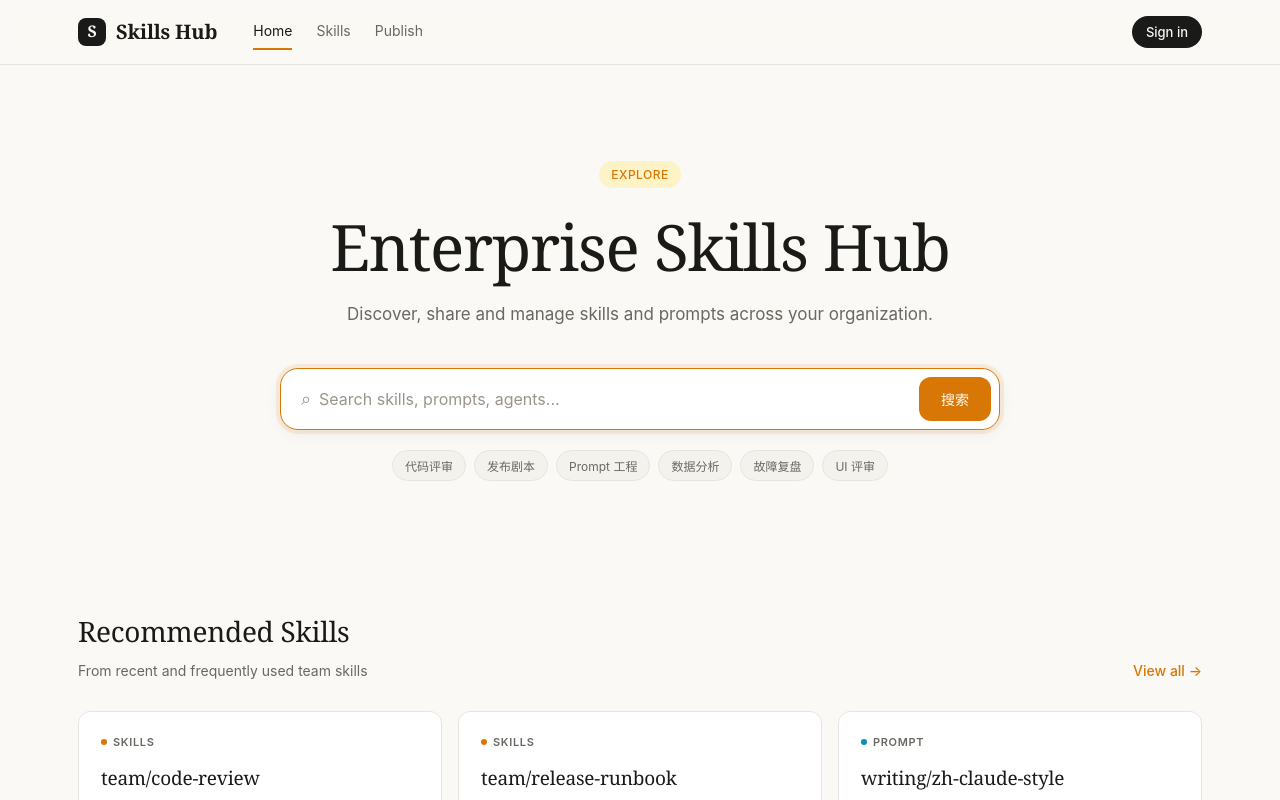
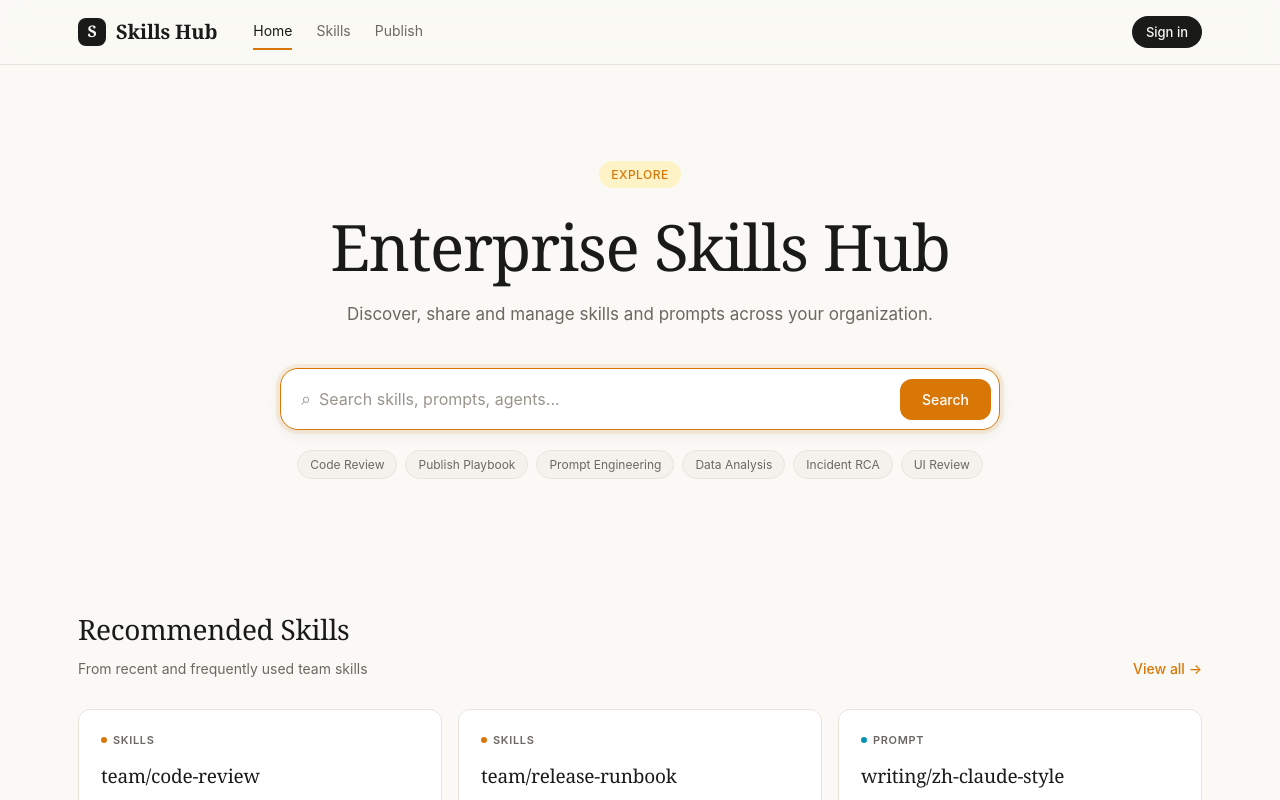
Before and after one commit to niuben/skills, a React (Vite) app in the folder apps/web/: page / in a window 1280 px wide. Shown: the top 800 px of the page. Built offline with nearby package versions, Linux system fonts and the light colour scheme; no server answers.

Commit message:
fix: add i18n on index pages

```diff
--- a/apps/web/src/locales/en.json
+++ b/apps/web/src/locales/en.json
@@ -45,7 +45,10 @@
   "home": {
     "recommended_title": "Recommended Skills",
     "recommended_subtitle": "From recent and frequently used team skills",
-    "view_all": "View all →"
+    "view_all": "View all →",
+    "search_button": "Search",
+    "empty": "No recommendations",
+    "suggest_tags": ["Code Review", "Publish Playbook", "Prompt Engineering", "Data Analysis", "Incident RCA", "UI Review"]
   },
   "publish": {
     "eyebrow": "Publish",
--- a/apps/web/src/locales/ja.json
+++ b/apps/web/src/locales/ja.json
@@ -45,7 +45,10 @@
   "home": {
     "recommended_title": "おすすめスキル",
     "recommended_subtitle": "チームの最近のリリースや頻繁に使用されるスキル",
-    "view_all": "すべてを見る →"
+    "view_all": "すべてを見る →",
+    "search_button": "検索",
+    "empty": "おすすめはありません",
+    "suggest_tags": ["コードレビュー", "公開プレイブック", "プロンプトエンジニアリング", "データ分析", "障害振り返り", "UIレビュー"]
   },
   "publish": {
     "eyebrow": "公開",
--- a/apps/web/src/locales/zh.json
+++ b/apps/web/src/locales/zh.json
@@ -45,7 +45,10 @@
   "home": {
     "recommended_title": "推荐 Skills",
     "recommended_subtitle": "来自团队近期发布与高频使用的能力",
-    "view_all": "查看全部 →"
+    "view_all": "查看全部 →",
+    "search_button": "搜索",
+    "empty": "暂无推荐内容",
+    "suggest_tags": ["代码评审", "发布剧本", "Prompt 工程", "数据分析", "故障复盘", "UI 评审"]
   },
   "publish": {
     "eyebrow": "发布",
--- a/apps/web/src/pages/HomePage.tsx
+++ b/apps/web/src/pages/HomePage.tsx
@@ -5,13 +5,14 @@ import type { ArtifactRecord } from "../types";
 import { ArtifactCard } from "../components/ArtifactCard";
 import { useTranslation } from "react-i18next";
 
-const SUGGEST_TAGS = ["代码评审", "发布剧本", "Prompt 工程", "数据分析", "故障复盘", "UI 评审"];
+// Suggest tags moved to i18n
 
 export function HomePage() {
   const { t } = useTranslation();
   const nav = useNavigate();
   const [q, setQ] = useState("");
   const [recommended, setRecommended] = useState<ArtifactRecord[]>([]);
+  const SUGGEST_TAGS: string[] = t('home.suggest_tags', { returnObjects: true }) as string[];
 
   useEffect(() => {
     searchArtifacts({ limit: 6 }).then((r) => setRecommended(r.items));
@@ -42,18 +43,18 @@ export function HomePage() {
               onChange={(e) => setQ(e.target.value)}
               placeholder={t('hero.search_placeholder', 'Search skills, prompts, agents...')}
             />
-            <button type="submit">搜索</button>
+            <button type="submit">{t('home.search_button', 'Search')}</button>
           </form>
 
           <div className="hero-tags">
-            {SUGGEST_TAGS.map((t) => (
+            {SUGGEST_TAGS.map((tag) => (
               <button
-                key={t}
+                key={tag}
                 type="button"
                 className="hero-tag"
-                onClick={() => nav(`/explore?q=${encodeURIComponent(t)}`)}
+                onClick={() => nav(`/explore?q=${encodeURIComponent(tag)}`)}
               >
-                {t}
+                {tag}
               </button>
             ))}
           </div>
@@ -73,7 +74,7 @@ export function HomePage() {
           </div>
 
           {recommended.length === 0 ? (
-            <div className="empty">暂无推荐内容</div>
+            <div className="empty">{t('home.empty', 'No recommendations')}</div>
           ) : (
             <div className="cards">
               {recommended.map((a) => (
```
